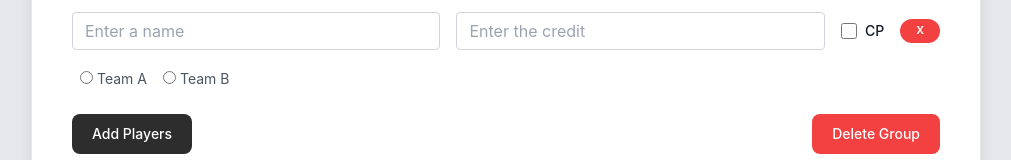
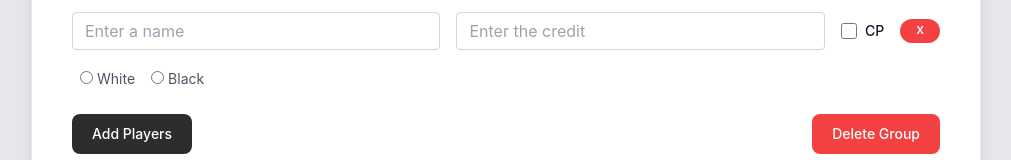
Before and after one commit to gokhul-b/credit-calc, a React (Create React App) app: page / in a window 1280 px wide. Shown: the part 263-423 px from the top of the page, without its empty margins (134-1145 px from the left). Built offline with nearby package versions, Linux system fonts and the light colour scheme.

Commit message:
black&white

```diff
--- a/src/App.js
+++ b/src/App.js
@@ -160,7 +160,7 @@ function App() {
                   <option value="Hockey">Hockey</option>
                   <option value="Handball">Handball</option>
                   <option value="Volleyball">Volleyball</option>
-                  <option value="Volleyball">Kabaddi</option>
+                  <option value="Kabaddi">Kabaddi</option>
                 </select>
               </div>
               <div className="min-w-min">
@@ -238,7 +238,7 @@ function App() {
                           }
                         />
                         <label className="font-regular text-sm sm:text-md text-gray-600">
-                          Team A
+                          White
                         </label>
                       </div>
                       <div className="space-x-1">
@@ -252,7 +252,7 @@ function App() {
                           }
                         />
                         <label className="font-regular text-sm sm:text-md text-gray-600">
-                          Team B
+                          Black
                         </label>
                       </div>
                     </div>
```
